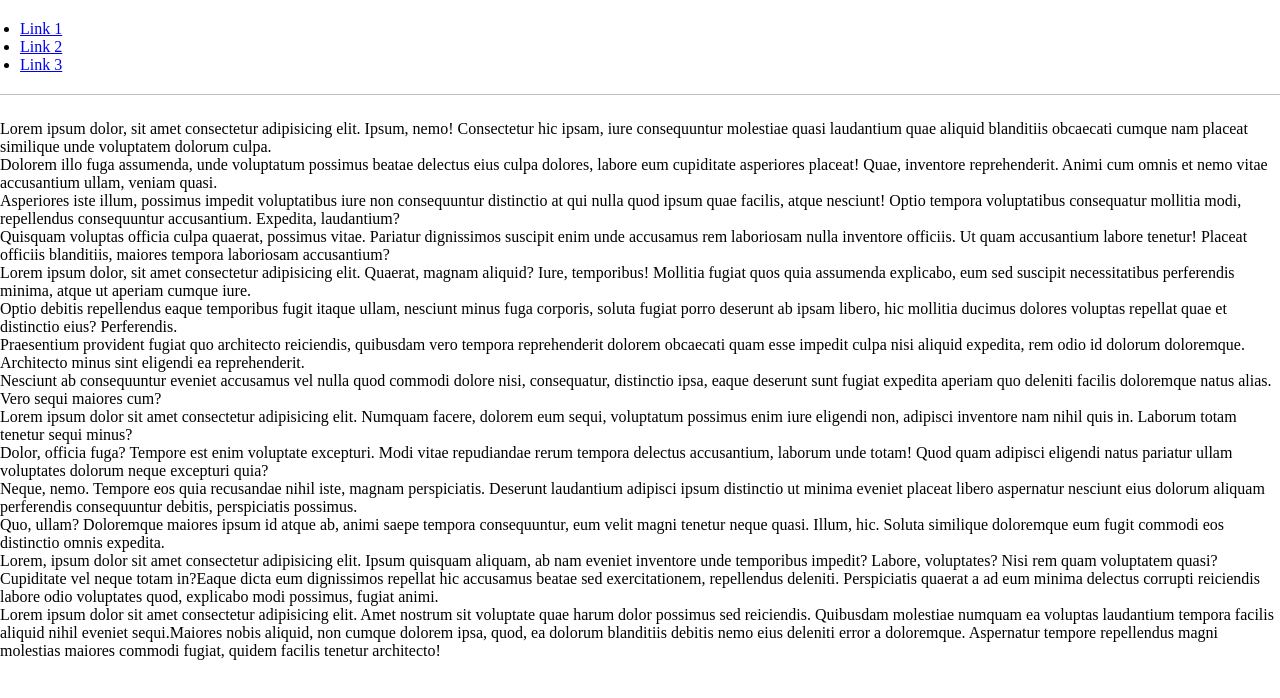
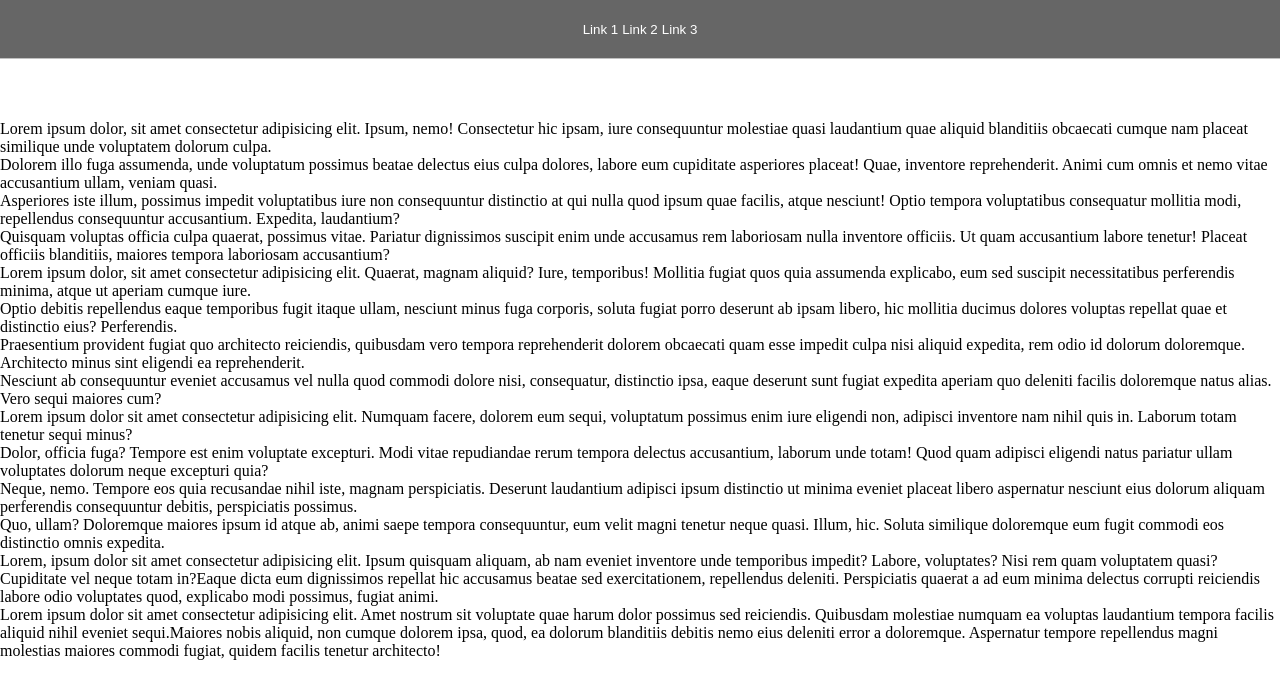
Before and after one commit to Wesleyribeiro200/TImanhaGTI, a plain HTML site: page index.html in a window 1280 px wide. Drawn offline with Linux system fonts and the light colour scheme.

Commit message:
Formataçao do header e dos links

```diff
--- a/css/style.css
+++ b/css/style.css
@@ -13,9 +13,21 @@ header{
     position: fixed;
     width: 100%;
     top:0;
-
+    background-color: rgba(0, 0, 0, 0.6);
+    text-align: center;
 }
-
+    header nav ul{
+    list-style: none;
+    }
+    header nav ul li{
+    display: inline-block;
+    }
+    header nav ul li a{
+        font-family:"arial";
+        font-size:10pt;
+        color:#fff;
+        text-decoration: none;
+    }
 main{
 
     margin-top: 120px;
```
